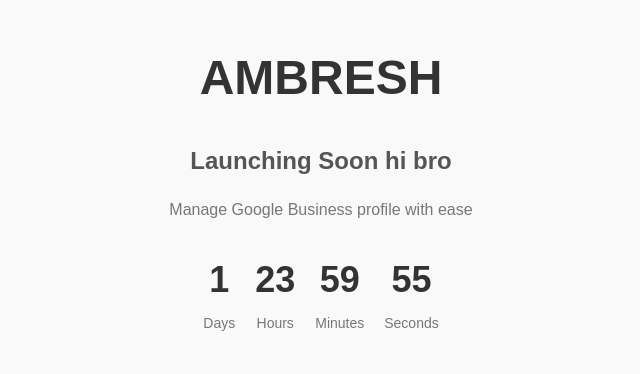
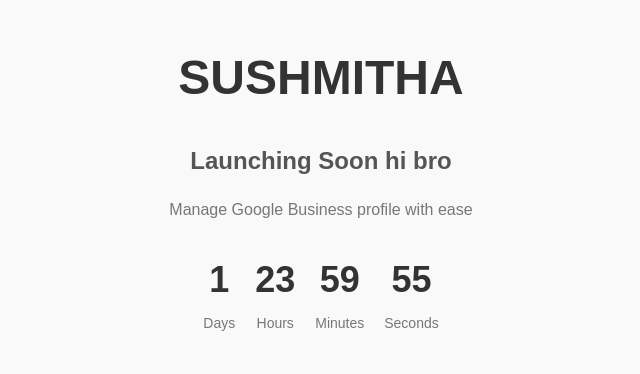
Before and after one commit to Enigmaacs/My_nginx, a plain HTML site: page index.html in a window 1280 px wide. Shown: the part 206-580 px from the top of the page, without its empty margins (319-959 px from the left). Drawn offline with Linux system fonts and the light colour scheme.

Commit message:
Update index.html

```diff
--- a/index.html
+++ b/index.html
@@ -51,7 +51,7 @@
     </style>
 </head>
 <body>
-    <h1>AMBRESH</h1>
+    <h1>SUSHMITHA</h1>
     <h2>Launching Soon hi bro</h2>
     <p>Manage Google Business profile with ease</p>
     <div class="countdown" id="countdown">
```
